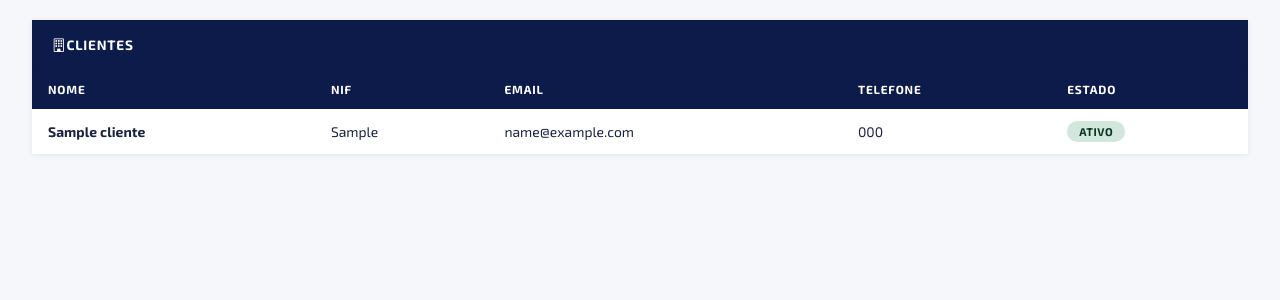
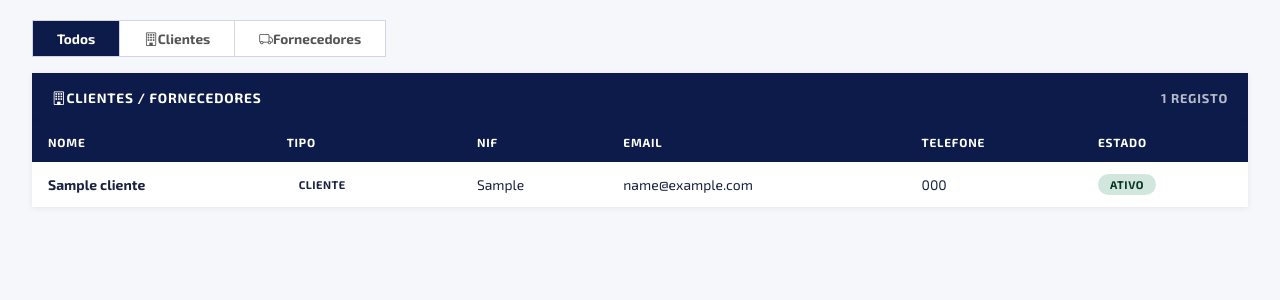
Before and after one commit to gabrielfcjesus/PDI25-26---GabrielJesus-MariaRitaSimoes, a Django app: page /planeamento/clientes/ in a window 1280 px wide. Shown: the part 64-364 px from the top of the page. Run offline with Django 4.2, Linux system fonts and the light colour scheme; a user stored in the database is signed in; tables that the repository leaves empty hold one stand-in row (values such as "Sample post"); grey boxes marked "Sample" are stand-in pictures.

Commit message:
Clientes/Fornecedores: filtro por tipo, eliminar cliente, correção erro expedição

```diff
--- a/modulos/planeamento/models.py
+++ b/modulos/planeamento/models.py
@@ -6,8 +6,15 @@ from django.db import models
 
 
 class Cliente(models.Model):
-    """Clientes da empresa"""
+    """Clientes e/ou Fornecedores da empresa"""
+    TIPO_CHOICES = [
+        ('cliente', 'Cliente'),
+        ('fornecedor', 'Fornecedor'),
+        ('ambos', 'Cliente e Fornecedor'),
+    ]
+
     nome = models.CharField(max_length=200)
+    tipo = models.CharField(max_length=15, choices=TIPO_CHOICES, default='cliente')
     nif = models.CharField(max_length=20, blank=True)
     email = models.EmailField(blank=True)
     telefone = models.CharField(max_length=20, blank=True)
--- a/modulos/planeamento/urls.py
+++ b/modulos/planeamento/urls.py
@@ -11,4 +11,5 @@ urlpatterns = [
     path('clientes/criar-ajax/', views.cliente_criar_ajax, name='cliente-criar-ajax'),
     path('clientes/<int:pk>/', views.cliente_detalhe, name='cliente-detalhe'),
     path('clientes/<int:pk>/editar/', views.cliente_editar, name='cliente-editar'),
+    path('clientes/<int:pk>/eliminar/', views.cliente_eliminar, name='cliente-eliminar'),
 ]
--- a/modulos/planeamento/views.py
+++ b/modulos/planeamento/views.py
@@ -246,8 +246,16 @@ def cliente_criar_ajax(request):
 @login_required
 @departamento_required(['planeamento', 'direcao'])
 def clientes_lista(request):
-    clientes = Cliente.objects.all()
-    return render(request, 'planeamento/clientes/lista.html', {'clientes': clientes})
+    tipo_filtro = request.GET.get('tipo', 'todos')
+    qs = Cliente.objects.all()
+    if tipo_filtro == 'cliente':
+        qs = qs.filter(tipo__in=['cliente', 'ambos'])
+    elif tipo_filtro == 'fornecedor':
+        qs = qs.filter(tipo__in=['fornecedor', 'ambos'])
+    return render(request, 'planeamento/clientes/lista.html', {
+        'clientes': qs,
+        'tipo_filtro': tipo_filtro,
+    })
 
 
 @login_required
@@ -255,6 +263,18 @@ def clientes_lista(request):
 def cliente_detalhe(request, pk):
     cliente = get_object_or_404(Cliente, pk=pk)
     return render(request, 'planeamento/clientes/detalhe.html', {'cliente': cliente})
+
+
+@login_required
+@departamento_required(['direcao'])
+def cliente_eliminar(request, pk):
+    cliente = get_object_or_404(Cliente, pk=pk)
+    if request.method == 'POST':
+        nome = cliente.nome
+        cliente.delete()
+        messages.success(request, f'Cliente {nome} eliminado.')
+        return redirect('planeamento:clientes')
+    return redirect('planeamento:cliente-detalhe', pk=pk)
 
 
 @login_required
@@ -267,6 +287,7 @@ def cliente_editar(request, pk):
             messages.error(request, 'O nome do cliente é obrigatório.')
         else:
             cliente.nome = nome
+            cliente.tipo = request.POST.get('tipo', 'cliente')
             cliente.nif = request.POST.get('nif', '').strip()
             cliente.email = request.POST.get('email', '').strip()
             cliente.telefone = request.POST.get('telefone', '').strip()
--- a/templates/expedicao/detalhe.html
+++ b/templates/expedicao/detalhe.html
@@ -70,7 +70,7 @@
       <div style="padding:14px 16px;display:flex;flex-direction:column;gap:10px;">
         <div><div style="font-size:.6rem;font-weight:700;letter-spacing:.8px;text-transform:uppercase;color:#888;">Cliente</div><div style="font-weight:700;font-size:.9rem;">{{ exp.ordem.cliente }}</div></div>
         <div><div style="font-size:.6rem;font-weight:700;letter-spacing:.8px;text-transform:uppercase;color:#888;">Transportadora / Veículo</div><div style="font-weight:700;font-size:.9rem;">{{ exp.transportadora|default:"—" }}</div></div>
-        <div><div style="font-size:.6rem;font-weight:700;letter-spacing:.8px;text-transform:uppercase;color:#888;">Responsável</div><div style="font-weight:700;font-size:.9rem;">{{ exp.responsavel.get_full_name|default:exp.responsavel.username|default:"—" }}</div></div>
+        <div><div style="font-size:.6rem;font-weight:700;letter-spacing:.8px;text-transform:uppercase;color:#888;">Responsável</div><div style="font-weight:700;font-size:.9rem;">{% if exp.responsavel %}{{ exp.responsavel.get_full_name|default:exp.responsavel.username }}{% else %}—{% endif %}</div></div>
       </div>
     </div>
 
@@ -149,7 +149,7 @@
         </div>
         <div>
           <div class="pt-label">Responsável</div>
-          <div style="font-weight:700;">{{ exp.responsavel.get_full_name|default:exp.responsavel.username|default:"—" }}</div>
+          <div style="font-weight:700;">{% if exp.responsavel %}{{ exp.responsavel.get_full_name|default:exp.responsavel.username }}{% else %}—{% endif %}</div>
         </div>
       </div>
 
--- a/templates/planeamento/clientes/lista.html
+++ b/templates/planeamento/clientes/lista.html
@@ -1,24 +1,70 @@
 {% extends "base.html" %}
-{% block title %}Clientes — PrimeTool{% endblock %}
+{% block title %}Clientes / Fornecedores — PrimeTool{% endblock %}
 {% block page_title %}Clientes / Fornecedores{% endblock %}
 {% block content %}
+
+<!-- Barra de filtro -->
+<div style="display:flex;gap:0;margin-bottom:16px;border:1px solid #d0d5e8;width:fit-content;">
+  <a href="?tipo=todos" style="padding:9px 24px;font-size:.85rem;font-weight:700;text-decoration:none;
+    {% if tipo_filtro == 'todos' %}background:var(--navy);color:#fff;{% else %}background:#fff;color:#555;{% endif %}">
+    Todos
+  </a>
+  <a href="?tipo=cliente" style="padding:9px 24px;font-size:.85rem;font-weight:700;text-decoration:none;border-left:1px solid #d0d5e8;
+    {% if tipo_filtro == 'cliente' %}background:var(--navy);color:#fff;{% else %}background:#fff;color:#555;{% endif %}">
+    <i class="bi bi-building me-1"></i>Clientes
+  </a>
+  <a href="?tipo=fornecedor" style="padding:9px 24px;font-size:.85rem;font-weight:700;text-decoration:none;border-left:1px solid #d0d5e8;
+    {% if tipo_filtro == 'fornecedor' %}background:var(--navy);color:#fff;{% else %}background:#fff;color:#555;{% endif %}">
+    <i class="bi bi-truck me-1"></i>Fornecedores
+  </a>
+</div>
+
+<!-- Tabela -->
 <div class="pt-card">
-  <div class="pt-card-header"><span><i class="bi bi-building me-2"></i>Clientes</span></div>
+  <div class="pt-card-header">
+    {% if tipo_filtro == 'cliente' %}
+      <span><i class="bi bi-building me-2"></i>Clientes</span>
+    {% elif tipo_filtro == 'fornecedor' %}
+      <span><i class="bi bi-truck me-2"></i>Fornecedores</span>
+    {% else %}
+      <span><i class="bi bi-building me-2"></i>Clientes / Fornecedores</span>
+    {% endif %}
+    <span style="font-size:.8rem;opacity:.7;">{{ clientes|length }} registo{{ clientes|length|pluralize:"s" }}</span>
+  </div>
   <table class="pt-table">
-    <thead><tr><th>Nome</th><th>NIF</th><th>Email</th><th>Telefone</th><th>Estado</th></tr></thead>
+    <thead>
+      <tr>
+        <th>Nome</th>
+        <th>Tipo</th>
+        <th>NIF</th>
+        <th>Email</th>
+        <th>Telefone</th>
+        <th>Estado</th>
+      </tr>
+    </thead>
     <tbody>
       {% for c in clientes %}
       <tr style="cursor:pointer;" onclick="window.location='{% url 'planeamento:cliente-detalhe' c.pk %}'">
         <td><strong>{{ c.nome }}</strong></td>
+        <td>
+          {% if c.tipo == 'cliente' %}
+            <span class="badge-s em_producao">Cliente</span>
+          {% elif c.tipo == 'fornecedor' %}
+            <span class="badge-s qualidade">Fornecedor</span>
+          {% else %}
+            <span class="badge-s montagem">Ambos</span>
+          {% endif %}
+        </td>
         <td>{{ c.nif|default:"—" }}</td>
         <td>{{ c.email|default:"—" }}</td>
         <td>{{ c.telefone|default:"—" }}</td>
         <td>{% if c.ativo %}<span class="badge-s aprovado">Ativo</span>{% else %}<span class="badge-s reprovado">Inativo</span>{% endif %}</td>
       </tr>
       {% empty %}
-      <tr><td colspan="5" style="text-align:center;padding:32px;color:#999;font-style:italic;">Nenhum cliente registado.</td></tr>
+      <tr><td colspan="6" style="text-align:center;padding:32px;color:#999;font-style:italic;">Nenhum registo encontrado.</td></tr>
       {% endfor %}
     </tbody>
   </table>
 </div>
+
 {% endblock %}
```
Also changed, not shown: templates/planeamento/clientes/detalhe.html (+15 -2 lines), templates/planeamento/clientes/editar.html (+14 -4 lines), modulos/planeamento/migrations/0002_cliente_tipo.py (added).
